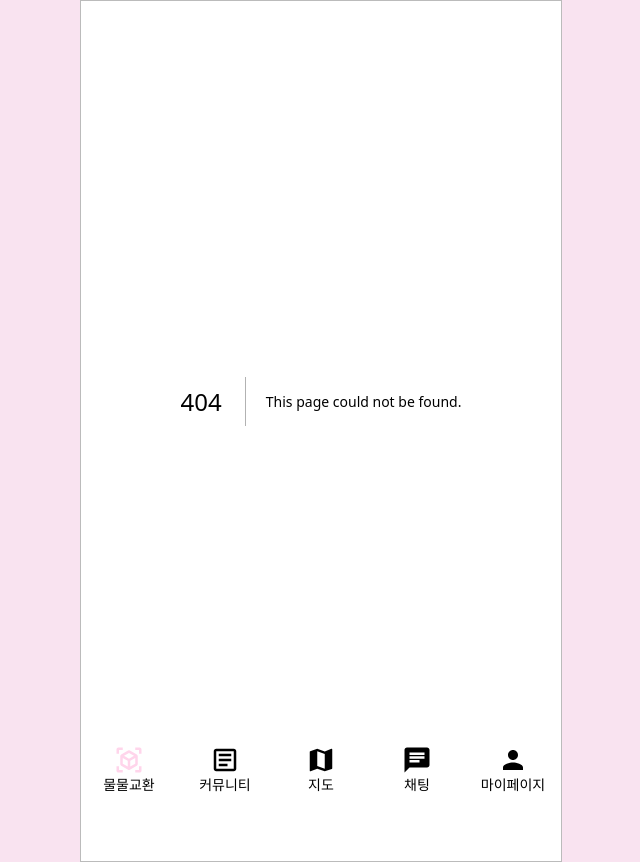
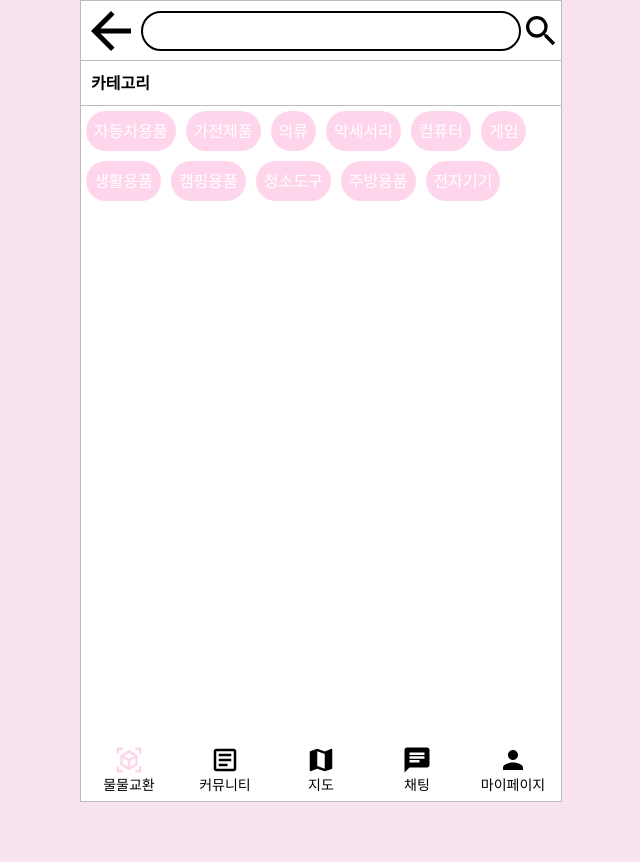
Before and after one commit to KostaMiniProject/MainProject-Front, a Next.js app: page /search in a window 1280 px wide. Before the commit this address had no page. Shown: the whole page, without its empty margins (319-959 px from the left). After the commit the page ends 802 px from the top, so only its background shows below. Built offline with nearby package versions, Linux system fonts and the light colour scheme.

Commit message:
feat : 메인 검색 페이지 구성

```diff
--- a/app/community/page.tsx
+++ b/app/community/page.tsx
@@ -19,9 +19,6 @@ function Page() {
       </div>
       <div className="mx-[15px]">
         <CommunityPost></CommunityPost>
-        <CommunityPost></CommunityPost>
-        <CommunityPost></CommunityPost>
-        <CommunityPost></CommunityPost>
       </div>
     </div>
   );
--- a/app/page.tsx
+++ b/app/page.tsx
@@ -14,6 +14,7 @@ function Page() {
   const router = useRouter();
   const [keyWord, setKeyWord] = useState('');
   const [owner, setOwner] = useState(true);
+  const [searchFocus, setSearchFocus] = useState(false);
 
   const [accessToken, setAccessToken] = useState();
 
@@ -21,7 +22,7 @@ function Page() {
     const fetchPostData = async () => {
       try {
         const data = await getPostList();
-        setPostData(data);
+        setPostData(data.data);
       } catch (error) {
         console.error('Error fetching post data:', error);
       }
@@ -54,7 +55,12 @@ function Page() {
           로그인 하기
         </div>
         <div className="h-[60px] flex items-center border-b-[1px] border-gray">
-          <InputBox onChange={setKeyWord} />
+          <InputBox
+            onChange={setKeyWord}
+            onFocusChange={(bool) => {
+              router.push('/search');
+            }}
+          />
           <div
             onClick={() => {
               console.log(keyWord);
@@ -65,6 +71,8 @@ function Page() {
         </div>
 
         {/* 컨텐츠 */}
+
+        <div>
           <div className="">
             <div className="text-[16px] font-[600] border-b-[0.5px] border-gray p-[10px]">
               현재 진행중인 교환
@@ -105,6 +113,7 @@ function Page() {
           </BottomFixed>
         </div>
       </div>
+    </div>
   );
 }
 
--- /dev/null
+++ b/app/search/page.tsx
@@ -0,0 +1,55 @@
+'use client';
+import Button from '@/components/Button';
+import InputBox from '@/components/InputBox';
+import { useRouter } from 'next/navigation';
+import React, { useState } from 'react';
+import { MdArrowBack, MdOutlineSearch } from 'react-icons/md';
+
+function page() {
+  const [keyWord, setKeyWord] = useState<string>('');
+  const route = useRouter();
+  const category = [
+    '자동차용품',
+    '가전제품',
+    '의류',
+    '악세서리',
+    '컴퓨터',
+    '게임',
+    '생활용품',
+    '캠핑용품',
+    '청소도구',
+    '주방용품',
+    '전자기기',
+  ];
+  return (
+    <div>
+      <div className="h-[60px] flex items-center border-b-[1px] border-gray">
+        <div onClick={route.back}>
+          <MdArrowBack size={60} />
+        </div>
+        <InputBox onChange={setKeyWord} onFocusChange={(bool) => {}} />
+        <div
+          onClick={() => {
+            console.log(keyWord);
+          }}
+        >
+          <MdOutlineSearch size={40} />
+        </div>
+      </div>
+      <div className="text-[16px] font-[600] border-b-[0.5px] border-gray p-[10px]">
+        카테고리
+      </div>
+      <div className="flex flex-wrap">
+        {category.map((e: any, i: any) => {
+          return (
+            <div className="m-[5px]" key={i}>
+              <Button text={e} fontSize={16} height={8} />
+            </div>
+          );
+        })}
+      </div>
+    </div>
+  );
+}
+
+export default page;
--- a/components/InputBox.tsx
+++ b/components/InputBox.tsx
@@ -1,22 +1,31 @@
 'use client';
 import React, { useState } from 'react';
+// ...
 
 function InputBox({
   onChange,
+  onFocusChange,
   type = 'text',
 }: {
   onChange: (value: string) => void;
+  onFocusChange?: (isFocused: boolean) => void;
   type?: string;
 }) {
   const [color, setColor] = useState('');
 
-  const handleFocus = () => {
+  function handleFocus() {
     setColor('border-base');
-  };
+    if (onFocusChange) {
+      onFocusChange(true); // 포커스되었을 때 이벤트 실행
+    }
+  }
 
-  const handleBlur = () => {
+  function handleBlur() {
     setColor('border-black');
-  };
+    if (onFocusChange) {
+      onFocusChange(false); // 포커스가 해제되었을 때 이벤트 실행
+    }
+  }
 
   const handleChange = (event: React.ChangeEvent<HTMLInputElement>) => {
     const { value } = event.target;
```
Lines whose indentation alone changed are shown as unchanged.
